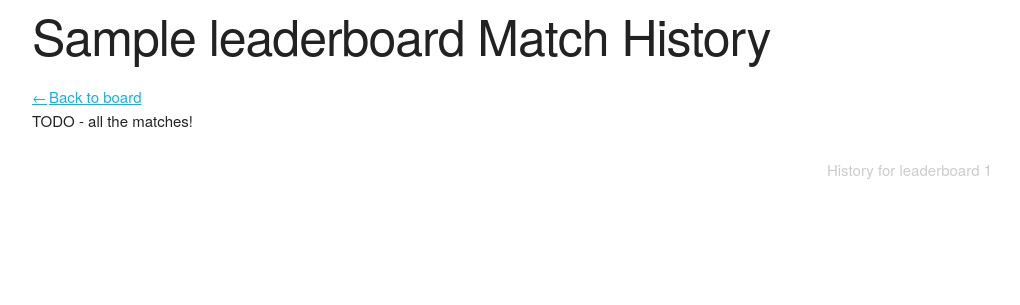
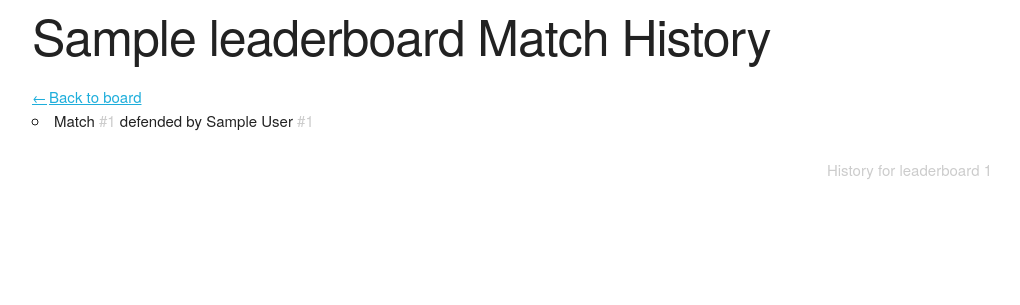
Before and after one commit to jtrussell/swindle, a Django app: a page that uses src/leaderboard/templates/leaderboard/result-list.html in a window 1280 px wide. Shown: the part 37-342 px from the top of the page, without its empty margins (128-1148 px from the left). Run offline with Django 3.2, Linux system fonts and the light colour scheme; tables that the repository leaves empty hold one stand-in row (values such as "Sample post").

Commit message:
Add actual results to history page

```diff
--- a/src/leaderboard/models.py
+++ b/src/leaderboard/models.py
@@ -111,7 +111,8 @@ class Challenge(models.Model):
 
 class Result(models.Model):
     created_on = models.DateTimeField(auto_now_add=True)
-    leaderboard = models.ForeignKey(Leaderboard, on_delete=models.CASCADE)
+    leaderboard = models.ForeignKey(
+        Leaderboard, on_delete=models.CASCADE, related_name='results')
     challenge = models.OneToOneField(
         Challenge, on_delete=models.CASCADE, null=True, blank=True)
     defended_by = models.ForeignKey(
--- a/src/leaderboard/templates/leaderboard/result-list.html
+++ b/src/leaderboard/templates/leaderboard/result-list.html
@@ -5,9 +5,13 @@
 
   <a class="nav-back" href="{% url 'show_leaderboard' leaderboard.slug %}">Back to board</a>
 
-  <p>
-    TODO - all the matches!
-  </p>
+  <ul>
+    {% for result in leaderboard.results.all %}
+    <li>
+      {{result.html}} defended by {{result.defended_by.html}}
+    </li>
+    {% endfor %}
+  </ul>
 {% endblock %}
 
 {% block meta %}
```
